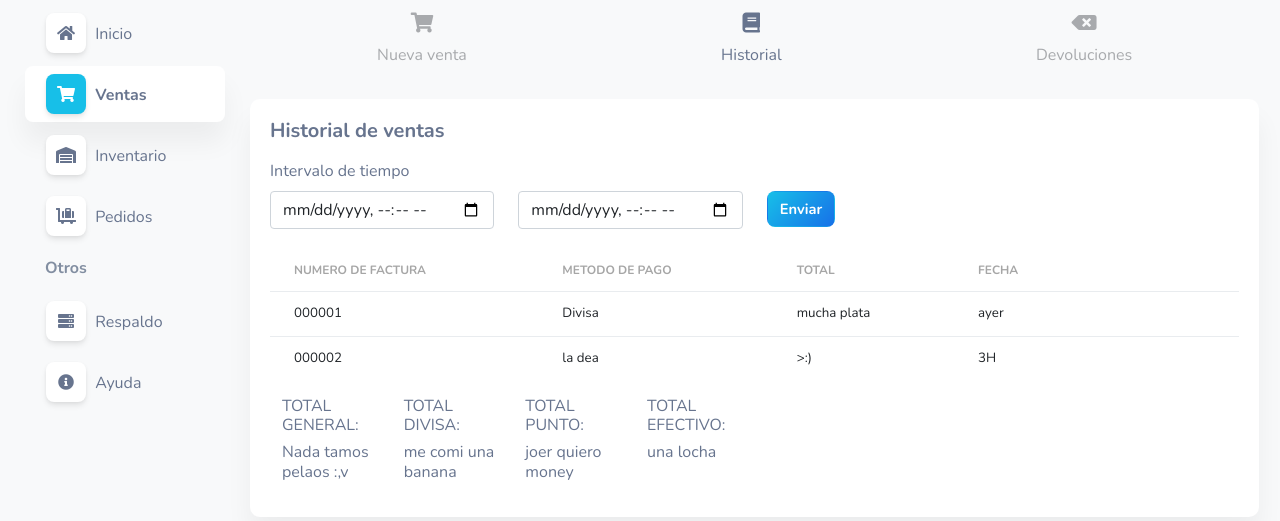
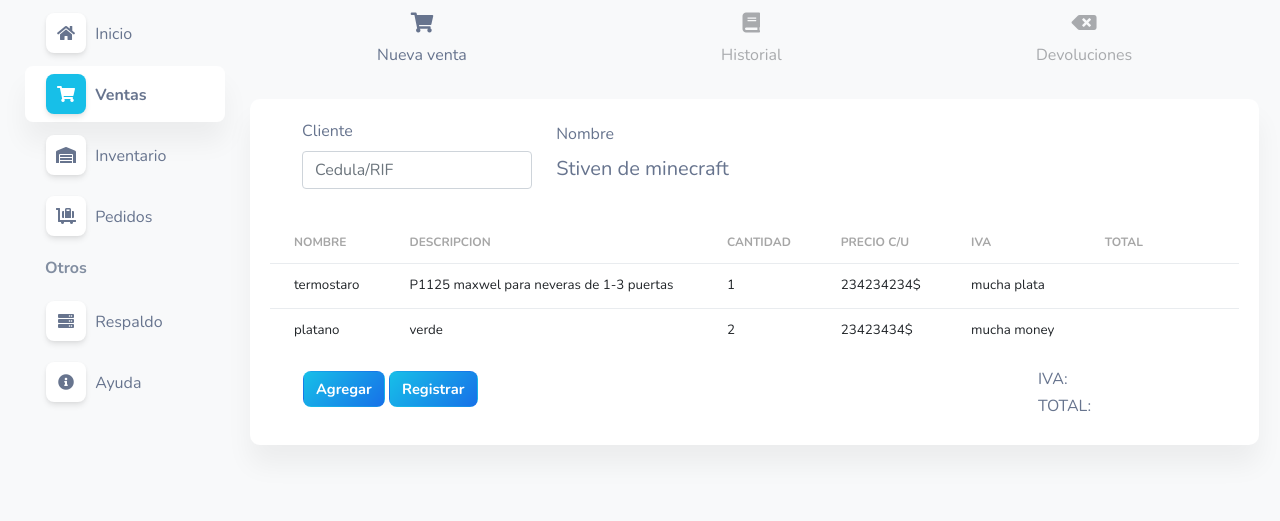
Before and after one commit to KevinF15/SISREVI, a PHP site: page /index.php?pagina=ventas in a window 1280 px wide. Shown: the part 90-611 px from the top of the page. Run offline with PHP 8.4, Linux system fonts and the light colour scheme.

Commit message:
Add files via upload

```diff
--- a/views/ventas.php
+++ b/views/ventas.php
@@ -1,19 +1,18 @@
-<div class="sales-panel">
-	<!-- Tabs -->
 <ul class="nav nav-tabs flex-colum justify-content-around" role="tablist">
-		<li class="nav-item" role="presentation">
-			<a href="#newSale" class="nav-link" data-bs-toggle="tab" data-bs-target="#newSale" type="button" role="tab" aria-selected="false"><i class="fas fa-shopping-cart"></i> Nueva venta</a>
+    <li class="nav-item">
+        <a class="nav-link active" data-toggle="tab" href="#productList" role="tab"><i class="fas fa-shopping-cart"></i>Nueva venta</a>
     </li>
-		<li class="nav-item" role="presentation">
-			<a href="#salesHistory" class="nav-link active" data-bs-toggle="tab" data-bs-target="#salesHistory" type="button" role="tab" aria-selected="true"><i class="fas fa-book"></i> Historial</a>
+    <li class="nav-item">
+        <a class="nav-link" data-toggle="tab" href="#addProduct" role="tab"><i class="fas fa-book"></i>Historial</a>
     </li>
-		<li class="nav-item" role="presentation">
-			<a href="#refunds" class="nav-link" data-bs-toggle="tab" data-bs-target="#refunds" type="button" role="tab" aria-selected="false"><i class="fas fa-backspace"></i> Devoluciones</a>
+    <li class="nav-item">
+        <a class="nav-link" data-toggle="tab" href="#editProduct" role="tab"><i class="fas fa-backspace"></i>Devoluciones</a>
     </li>
 </ul>
+
+<div class="inventory-panel">
     <div class="tab-content">
-		<!-- New sale -->
-		<div class="tab-pane fade card card-forms" id="newSale" role="tabpanel">
+        <div class="tab-pane fade show active card" id="productList">
             <form method="POST" class="d-flex flex-column">
                 <ul class="nav-op-ven">
                     <li>
@@ -32,14 +31,15 @@
                         </a>
                     </li>
                 </ul>
-				<div class="modal fade" id="productsModal" tabindex="-1" aria-labelledby="exampleModalLabel" aria-hidden="true">
+                <div class="modal fade" tabindex="-1" role="dialog"  id="modal1">
                     <div class="modal-dialog modal-lg" role="document">
-					<div class="modal-content">
                         <div class="modal-header text-light bg-info">
-						<h5 class="modal-title" id="productsModalLabel">Listado de productos</h5>
-						<button type="button" class="btn-close" data-bs-dismiss="modal" aria-label="Close"></button>
+                            <h5 class="modal-title">Listado de productos</h5>
+                            <button type="button" class="close" data-dismiss="modal" aria-label="Cerrar">
+                            <span aria-hidden="true">&times;</span>
+                            </button>
                         </div>
-					  <div class="modal-body">
+                        <div class="modal-content" id="modal1">
                             <table class="table table-striped table-hover">
                                 <thead>
                                     <tr>
@@ -64,13 +64,11 @@
                                     </tr>
                             </table>
                         </div>
-					  <div class="modal-footer">
-						<button type="button" class="btn btn-secondary" data-bs-dismiss="modal">Cerrar</button>
+                        <div class="modal-footer bg-light">
+                            <button type="button" class="btn btn-secondary" data-dismiss="modal">Cerrar</button>
                         </div>
                     </div>
                 </div>
-				</div>
-				<div class="order table-responsive">
                 <table class="table">
                     <thead>
                         <tr>
@@ -103,13 +101,12 @@
                             <td><i class="fas fa-trash-alt" href="#editProduct" id="papelera"></i></td>
                         </tr>
                 </table>
-				</div>
                 <table>
                     <tr>
                         <td>
                             <ul class="nav-op-ven">
                                  <li>
-									<button type="button" class="btn btn-gradient-primary-color" data-bs-toggle="modal" data-bs-target="#productsModal">Agregar</button>
+                                    <button type="button" class="btn btn-gradient-primary-color" data-toggle="modal" data-target="#modal1" name="agregar">Agregar</button>
                                 </li>
                                 <li>
                                     <button type="submit" class="btn btn-gradient-primary-color" name="registrar">Registrar</button>
@@ -126,11 +123,9 @@
                 </table>
             </form>
         </div>
-		<!-- Sales history -->
-		<div class="tab-pane fade show active card" id="salesHistory" role="tabpanel">
-            <div class="card-head">
-                <h5 class="mb-3">Historial de ventas</h5>
-            </div>
+
+        <div class="tab-pane fade card card-forms" id="addProduct" role="tabpanel" aria-labelledby="test-tab">
+            <h5 class="mb-0">Historial de ventas</h5>
             <form method="POST" class="d-flex flex-column">
                 <div class="form-group mb-3">
                     <label for="pcodeInput" class="form-label">Intervalo de tiempo</label>
@@ -148,7 +143,6 @@
                     <div id="codHelp" class="form-text"></div>
                 </div>
             </form>
-            <div class="sales-list table-responsive">
             <table class="table">
                 <thead>
                     <tr>
@@ -181,7 +175,6 @@
                         </td>
                     </tr>
             </table>
-	        </div>
             <div class="container" id="tolaes">
                 <div class="row">
                     <div class="col">
@@ -203,11 +196,9 @@
                 </div>
             </div>
         </div>
-        <!-- Refund history -->
-        <div class="tab-pane fade card" id="refunds" role="tabpanel">
-        	<div class="card-head">
-                <h5 class="mb-3">Historial de devoluciones</h5>
-            </div>
+
+        <div class="tab-pane fade card card-forms" id="editProduct" role="tabpanel" aria-labelledby="test-tab">
+            <h5 class="mb-0">Historial de devoluciones</h5>
             <form method="POST" class="d-flex flex-column">
                 <div class="form-group mb-3">
                     <label for="pcodeInput" class="form-label">Intervalo de tiempo</label>
@@ -258,4 +249,3 @@
         </div>
     </div>
 </div>
-</div>
```
Lines whose indentation alone changed are shown as unchanged.
